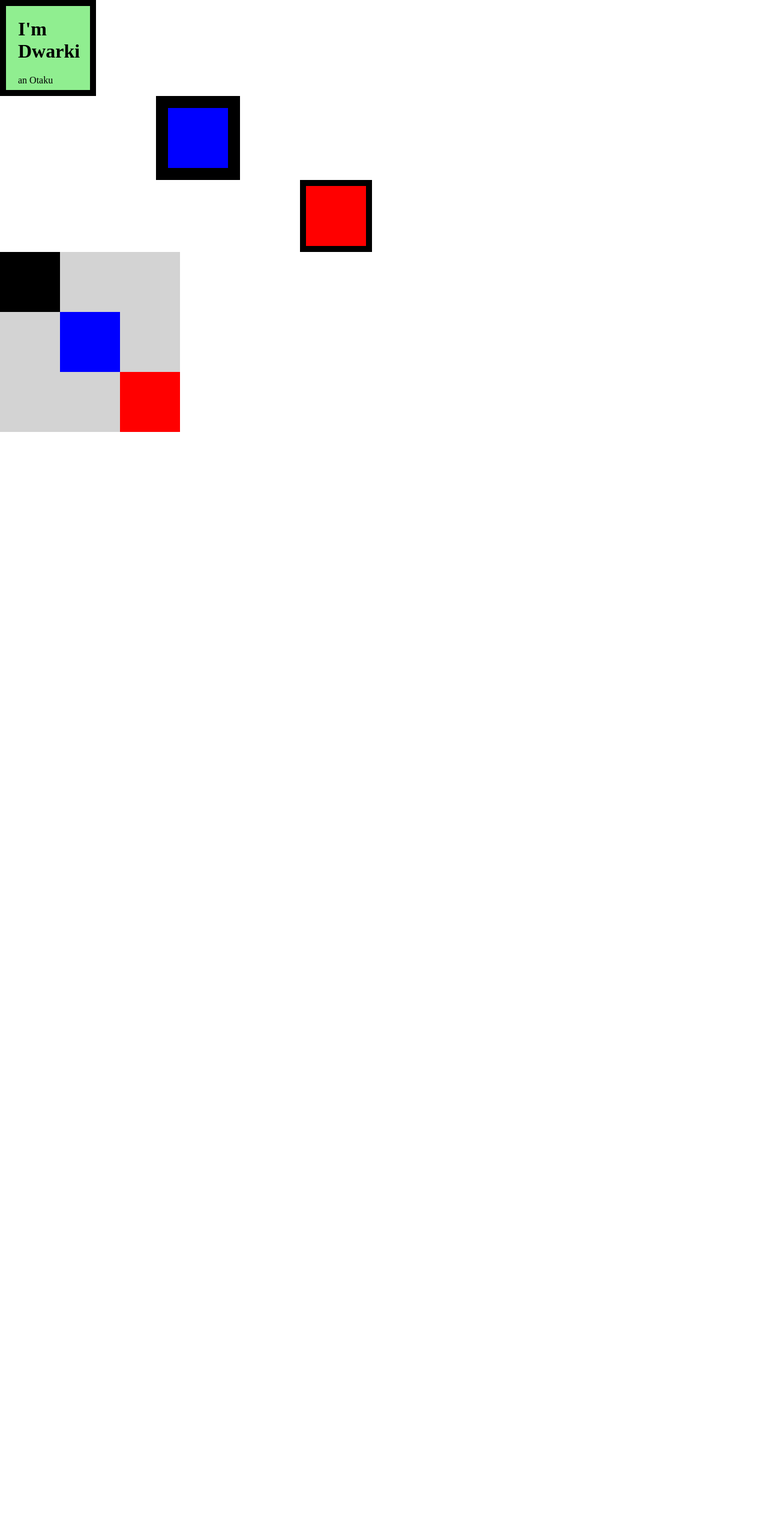
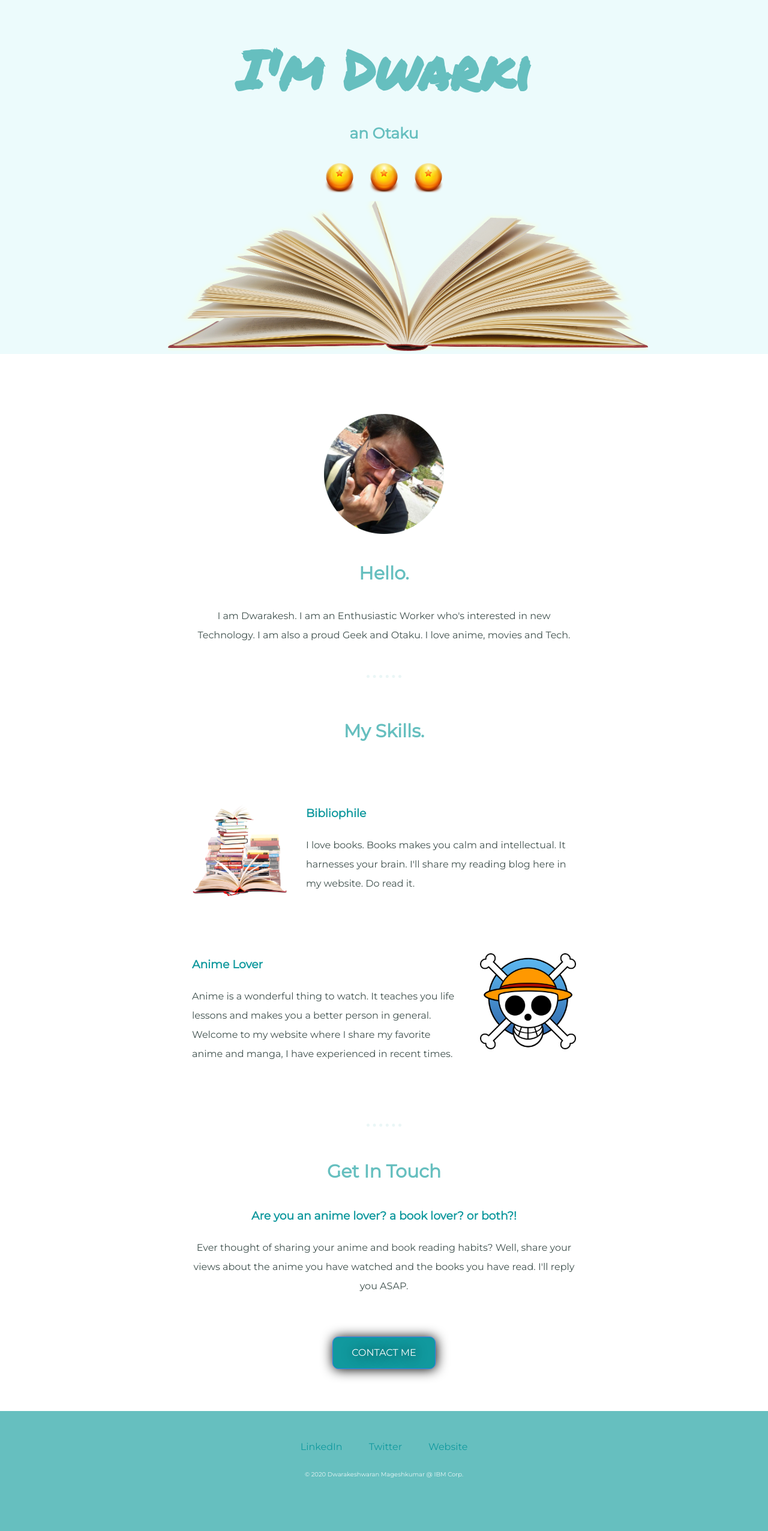
Before and after one commit to Dwarakeshwaran/Code-Geek, a PHP site: page / in a window 1280 px wide. Shown: the whole page at 60% size. Before the commit the page ends 720 px from the top, so only its background shows below. Run offline with PHP 8.4, Linux system fonts and the light colour scheme.

Commit message:
CSS Module Completed

```diff
--- a/Udemy/Web Development/CSS/css/styles.css
+++ b/Udemy/Web Development/CSS/css/styles.css
@@ -1,72 +1,181 @@
-body{
-  margin : 0;
+body {
+  color: #40514E;
+  margin: 0;
+  text-align: center;
 }
 
-h1{
-  margin-top: 0;
+hr{
+  border-style: dotted;
+  border-width: 5px;
+  border-bottom: 0;
+  border-left: 0;
+  border-right: 0;
+  width: 3%;
+  color: #EAF6F6;
+  padding: 10px;
 }
 
-.top-container{
-  background-color: lightgreen;
-  height: 100px;
-  width: 100px;
-  border: solid black;
-  border-width: 10px;
-  padding: 20px;
+h1 {
+  margin-top: 0;
+  position: relative;
+  padding-top: 50px;
+
+  padding-bottom: 0;
+  margin-bottom: 0;
+  font-family: 'Permanent Marker', cursive;
+  font-size: 90px;
+  color: #66BFBF;
+}
+
+h2{
+  font-size: 30px;
+  font-family: 'Montserrat', sans-serif;
+  color: #66BFBF;
+}
+
+h3{
+
+  font-family: 'Montserrat', sans-serif;
+  color: #11999E;
+}
+p{
+
+  font-family: 'Montserrat', sans-serif;
+}
+
+.subtitle{
+
+  font-weight: bold;
+  font-size: 25px;
+  color: #66BFBF;
+}
+
+
+a:hover{
+  color: #EAF6F6;
+}
+
+.main-book{
+  height: 250px;
+  width: 800px;
+  right: 200px;
+  bottom: 5px;
+
+  position: absolute;
+}
+
+
+.dragon-ball{
+  height: 50px;
+  width: 50px;
+  margin: 10px;
+
 
 }
 
 
-.middle-container{
-  background-color: blue;
-  height: 100px;
-  width: 100px;
-  border: solid black;
-  border-width: 20px;
-  margin-left: 260px;
+.profile{
+  width: 50%;
+  margin: 0 auto 0 auto;
+  line-height: 2;
+  margin-bottom: 50px;
 }
 
-.bottom-container{
-  background-color: red;
-  height: 100px;
-  width: 100px;
-  border: solid black;
-  border-width: 10px;
-  margin-left: 500px;
+.skills{
+  margin-top: 50px;
+  margin-bottom: 50px;
 }
 
-
-.absolute-container{
-  position: relative;
-  background-color: lightgrey;
-  height: 300px;
-  width: 300px;
+.skill-row{
+  width: 50%;
+  margin: 100px auto 100px auto;
+  text-align: left;
+  line-height: 2;
+}
+.anime-image{
+  width: 25%;
+  float: right;
+  margin-left: 30px;
+}
+.book-image{
+  width: 25%;
+  float: left;
+  margin-right: 30px;
 }
 
-.red{
-  background-color: red;
-  height: 100px;
-  width: 100px;
-  position: absolute;
-  top: 200px;
-  left: 200px;
+.contact-me{
+  margin-top: 50px;
+  width: 50%;
+  margin: 0 auto 0 auto;
+  line-height: 2;
+}
+
+.top-container {
+  background-color: #ecfbfc;
+  height: 590px;
+  position: relative;
+  margin-bottom: 100px;
+}
+
+.middle-container {
+}
+
+.bottom-container {
+  padding-top: 50px;
+  background-color: #66BFBF;
+  height: 150px;
+  margin-top: 50px;
+  margin-bottom: 0;
 
 }
 
-.blue{
-  background-color: blue;
-  height: 100px;
-  width: 100px;
-  position: absolute;
-  top : 100px;
-  left: 100px;
-
+a{
+  color: #11999E;
+  font-family: 'Montserrat', sans-serif;
+  margin: 20px;
+  text-decoration: none;
 }
 
-.black{
-  background-color: black;
-  height: 100px;
-  width: 100px;
-  position: absolute;
+.copyright{
+  padding-top: 20px;
+  color: #EAF6F6;
+  font-family: 'Montserrat', sans-serif;
+  font-size: 10px;
+  font-weight: lighter;
+}
 
+.btn {
+   -webkit-border-radius: 20px;
+   -moz-border-radius: 20px;
+   border-radius:10px;
+   color: #FFFFFF;
+   font-family: 'Montserrat', sans-serif;
+   width: 150px;
+   font-size: 16px;
+   font-weight: 200;
+   padding: 10px;
+   background-color: #11999E;
+   box-shadow: 1px 1px 20px 0px #000000;
+   -webkit-box-shadow: 1px 1px 20px 0px #000000;
+   -moz-box-shadow: 1px 1px 20px 0px #000000;
+   text-shadow: 1px 1px 20px #000000;
+   border: solid #337FED 1px;
+   text-decoration: none;
+   display: inline-block;
+   cursor: pointer;
+   text-align: center;
 }
+
+.btn:hover {
+   border: solid #337FED 1px;
+   background: #1E62D0;
+   background-image: -webkit-linear-gradient(top, #1E62D0, #3D94F6);
+   background-image: -moz-linear-gradient(top, #1E62D0, #3D94F6);
+   background-image: -ms-linear-gradient(top, #1E62D0, #3D94F6);
+   background-image: -o-linear-gradient(top, #1E62D0, #3D94F6);
+   background-image: linear-gradient(to bottom, #1E62D0, #3D94F6);
+   -webkit-border-radius: 20px;
+   -moz-border-radius: 20px;
+   border-radius: 20px;
+   text-decoration: none;
+}
--- a/Udemy/Web Development/CSS/index.html
+++ b/Udemy/Web Development/CSS/index.html
@@ -1,45 +1,67 @@
 <!DOCTYPE html>
 <html lang="en" dir="ltr">
+
 <head>
   <meta charset="utf-8">
   <title>Dwarki</title>
   <link rel="stylesheet" href="css/styles.css">
   <link rel="icon" href="MyFavicon.ico">
+  <link href="https://fonts.googleapis.com/css2?family=Montserrat&family=Permanent+Marker&display=swap" rel="stylesheet">
 </head>
+
 <body>
 
   <div class="top-container">
   <h1>I'm Dwarki</h1>
-          <p>an Otaku</p>
+    <p class="subtitle">an Otaku</p>
+    <img class="dragon-ball" src="images/DBZ.ico" alt="Dragon Ball Icon">
+    <img class="dragon-ball" src="images/DBZ.ico" alt="Dragon Ball Icon">
+    <img class="dragon-ball" src="images/DBZ.ico" alt="Dragon Ball Icon">
+
+    <img class="main-book" src="images/book.png" alt="Books-Image">
+
   </div>
 
   <div class="middle-container">
-
+    <div class="profile">
+      <img class="profile-image" src="images/dwarki.png" alt="Dwarki Profile Picture">
+      <h2>Hello.</h2>
+      <p>I am Dwarakesh. I am an Enthusiastic Worker who's interested in new Technology. I am also a proud Geek and Otaku. I love anime, movies and Tech.  </p>
+    </div>
+    <hr>
+    <div class="skills">
+      <h2>My Skills.</h2>
+      <div class="skill-row">
+        <img class="book-image" src="images/books.ico" alt="Book Icon">
+        <h3>Bibliophile</h3>
+        <p>I love books. Books makes you calm and intellectual. It harnesses your brain. I'll share my reading blog here in my website. Do read it.</p>
+      </div>
+      <div class="skill-row">
+        <img class="anime-image" src="images/anime.ico" alt="Anime Icon">
+        <h3>Anime Lover</h3>
+        <p>Anime is a wonderful thing to watch. It teaches you life lessons and makes you a better person in general. Welcome to my website where I share my favorite anime and manga, I have experienced in recent times.</p>
+      </div>
+    </div>
+    <hr>
+    <div class="contact-me">
+      <h2>Get In Touch</h2>
+      <h3>Are you an anime lover? a book lover? or both?!</h3>
+      <p>Ever thought of sharing your anime and book reading habits? Well, share your views about the anime you have watched and the books you have read. I'll reply you ASAP.</p>
+      <br>
+      <a class="btn" href="mailto:dwaki98@email.com">CONTACT ME</a>
+    </div>
   </div>
 
 
   <div class="bottom-container">
-
-        </div>
-
-<div class="absolute-container">
-
-  <div class="red">
-
-  </div>
-
-  <div class="blue">
-
-  </div>
-
-  <div class="black">
-
-  </div>
-
-
+    <a class="footer-link" href="https://www.linkedin.com/">LinkedIn</a>
+    <a class="footer-link" href="https://twitter.com/">Twitter</a>
+    <a class="footer-link" href="https://www.instagram.co/">Website</a>
+    <p class="copyright">© 2020 Dwarakeshwaran Mageshkumar @ IBM Corp.</p>
   </div>
 
 
 
 </body>
+
 </html>
```
Also changed, not shown: Udemy/Web Development/CSS/images/DBZ.ico (added), Udemy/Web Development/CSS/images/anime.ico (added), Udemy/Web Development/CSS/images/book.png (added), Udemy/Web Development/CSS/images/books.ico (added), Udemy/Web Development/CSS/images/dwarki.png (added). Lines whose indentation alone changed are shown as unchanged.
